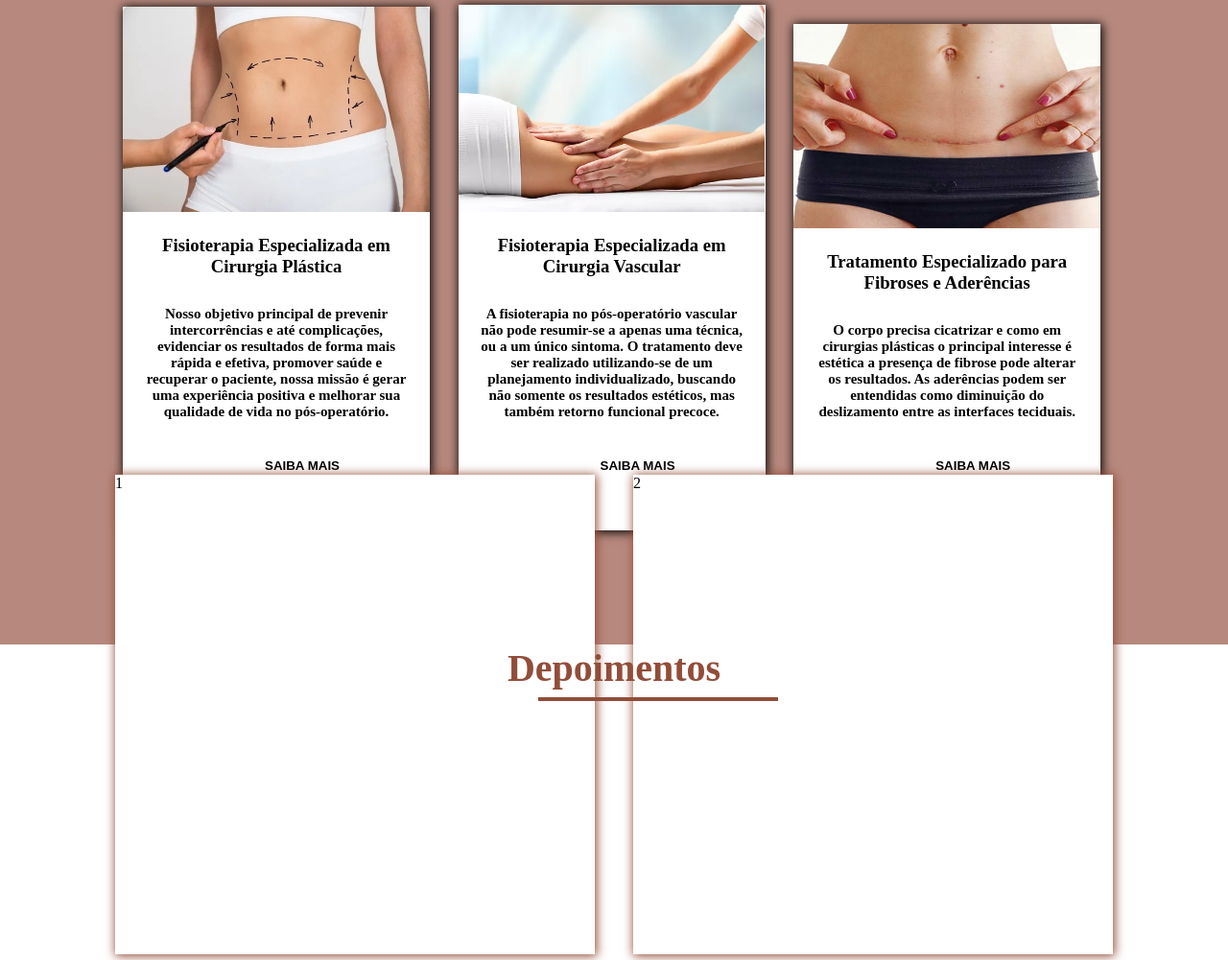
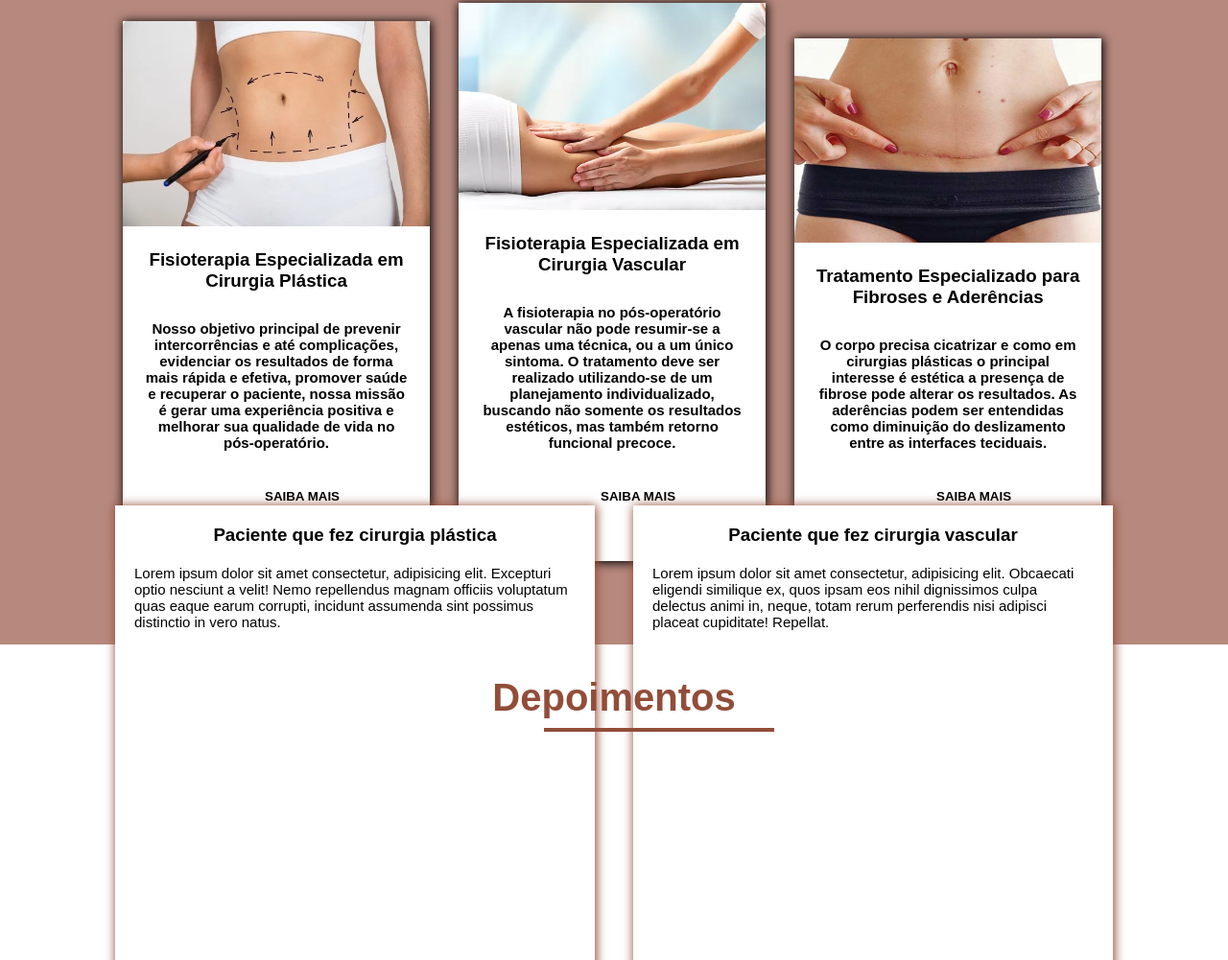
Before and after one commit to rodrigobarros2802/fisiojuliana, a plain HTML site: page index.html in a window 1280 px wide. Shown: the part 1799-2800 px from the top of the page at 96% size. Drawn offline with Linux system fonts and the light colour scheme.

Commit message:
Concluindo Depoimentos do Cliente

```diff
--- a/index.html
+++ b/index.html
@@ -81,9 +81,18 @@
             <div class="container-4">
                 <h2>Depoimentos</h2>
                 <hr>
-                <div class="bloco-1">1</div>
-                <div class="bloco-2">2</div>
-                <div class="bloco-3">3</div>
+                <div class="bloco-1">
+                    <h3>Paciente que fez cirurgia plástica</h3>
+                    <p>Lorem ipsum dolor sit amet consectetur, adipisicing elit. Excepturi optio nesciunt a velit! Nemo repellendus magnam officiis voluptatum quas eaque earum corrupti, incidunt assumenda sint possimus distinctio in vero natus.</p>
+                </div>
+                <div class="bloco-2">
+                    <h3>Paciente que fez cirurgia vascular</h3>
+                    <p>Lorem ipsum dolor sit amet consectetur, adipisicing elit. Obcaecati eligendi similique ex, quos ipsam eos nihil dignissimos culpa delectus animi in, neque, totam rerum perferendis nisi adipisci placeat cupiditate! Repellat.</p>
+                </div>
+                <div class="bloco-3">
+                    <h3>Tratamento que fez tratamentos para fibroses e aderências</h3>
+                    <p>Lorem ipsum dolor sit amet consectetur adipisicing elit. Eius qui quae similique culpa quas sequi necessitatibus consectetur amet omnis dolor exercitationem laborum tenetur sed, cumque voluptate at natus perspiciatis ducimus?</p>
+                </div>
             </div>
     </main>
 </body>
--- a/style.css
+++ b/style.css
@@ -2,7 +2,10 @@
     margin: 0;
     padding: 0;
     box-sizing: border-box;
+    font-family: 'Kanit', sans-serif;
 }
+
+@import url('https://fonts.googleapis.com/css2?family=Kanit:ital,wght@0,100;0,300;0,400;0,500;0,600;0,700;1,600&display=swap');
 
 body {
     background-image: url('imagens/fundo1.jpeg');
@@ -386,9 +389,9 @@ p {
     background-color: #924d39;
     position: absolute;
     height: 4px;
-    width: 250px;
+    width: 240px;
     top: 2%;
-    left: 43.5%;
+    left: 44%;
     border: none;
 }
 
@@ -399,11 +402,33 @@ p {
     box-shadow: 1px 1px 10px 1px #924d39;
 }
 
+.bloco-1 h3 {
+    text-align: center;
+    margin: 20px;
+}
+
+.bloco-1 p {
+    font-size: 15px;
+    font-weight: 500;
+    margin: 20px;
+}
+
 .bloco-2 {
     background-color: white;
     width: 500px;
     height: 500px;
     box-shadow: 1px 1px 10px 1px #924d39;
+}
+
+.bloco-2 h3 {
+    text-align: center;
+    margin: 20px;
+}
+
+.bloco-2 p {
+    font-size: 15px;
+    font-weight: 500;
+    margin: 20px;
 }
 
 .bloco-3 {
@@ -412,3 +437,14 @@ p {
     height: 500px;
     box-shadow: 1px 1px 10px 1px #924d39;
 }
+
+.bloco-3 h3 {
+    text-align: center;
+    margin: 20px;
+}
+
+.bloco-3 p {
+    font-size: 15px;
+    font-weight: 500;
+    margin: 20px;
+}
```
